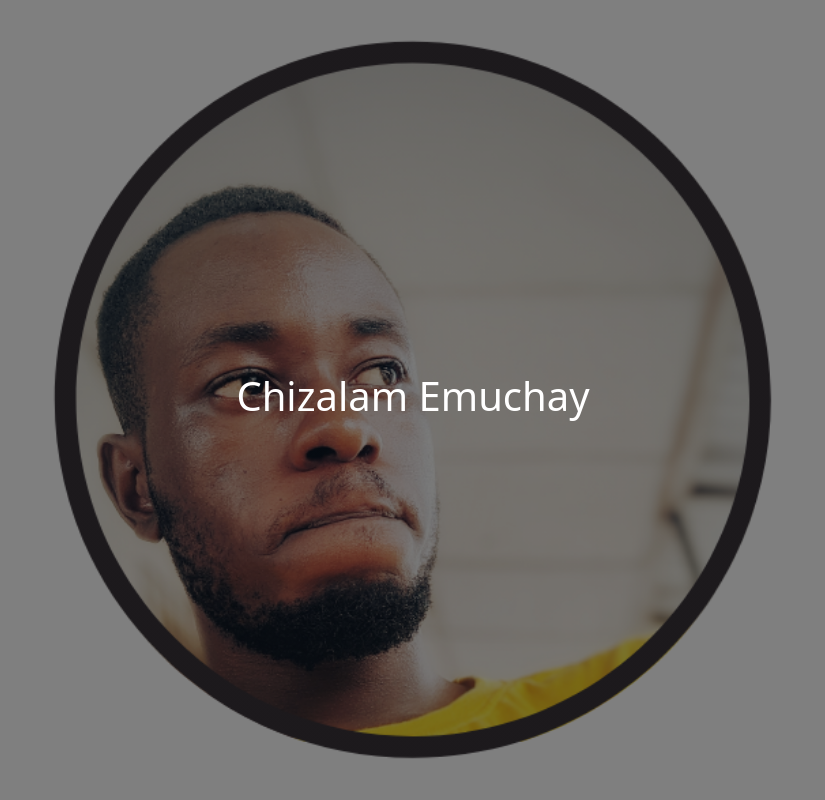
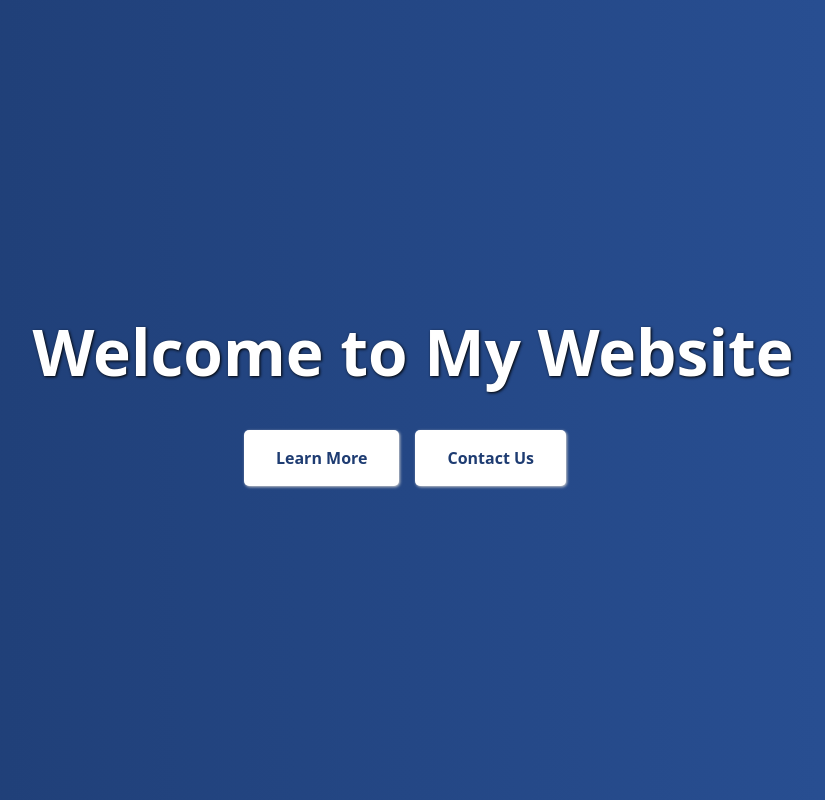
Before and after one commit to cemuchay/chizalam, a Next.js app: page / in a window 1280 px wide. Shown: the whole page, without its empty margins (227-1052 px from the left). Built offline with nearby package versions, Linux system fonts and the light colour scheme.

Commit message:
Update index.tsx

```diff
--- a/pages/index.tsx
+++ b/pages/index.tsx
@@ -5,11 +5,12 @@ import { Container } from 'react-bootstrap';
 
 const Index = () => {
   return (
-    <Container fluid className={styles.container}>
-      <h1 className='h1'>
-        Chizalam Emuchay
-      </h1>
-    </Container>
+//     <Container fluid className={styles.container}>
+//       <h1 className='h1'>
+//         Chizalam Emuchay
+//       </h1>
+//     </Container>
+    <HeroSection />
   );
 }
 
@@ -22,3 +23,53 @@ export default Index;
 //     </Layout>
 //   )
 // }
+
+const HeroSection = () => {
+  return (
+    //@ts-ignore
+    <div className="hero-section" style={heroSectionStyles}>
+      <h1 style={heroTextStyles}>Welcome to My Website</h1>
+      <div style={buttonContainerStyles}>
+        <button style={buttonStyles}>Learn More</button>
+        <button style={buttonStyles}>Contact Us</button>
+      </div>
+    </div>
+  );
+};
+
+const heroSectionStyles = {
+  background: "linear-gradient(to right, #1e3c72, #2a5298)",
+  height: "100vh",
+  display: "flex",
+  flexDirection: "column",
+  alignItems: "center",
+  justifyContent: "center",
+  textAlign: "center"
+};
+
+const heroTextStyles = {
+  color: "white",
+  fontSize: "4rem",
+  fontWeight: "bold",
+  textShadow: "1px 1px 3px black"
+};
+
+const buttonContainerStyles = {
+  marginTop: "2rem"
+};
+
+const buttonStyles = {
+  padding: "1rem 2rem",
+  background: "white",
+  color: "#1e3c72",
+  border: "none",
+  borderRadius: "5px",
+  fontWeight: "bold",
+  marginRight: "1rem",
+  cursor: "pointer",
+  boxShadow: "1px 1px 3px #ccc",
+  "&:hover": {
+    background: "#1e3c72",
+    color: "white"
+  }
+};
```
